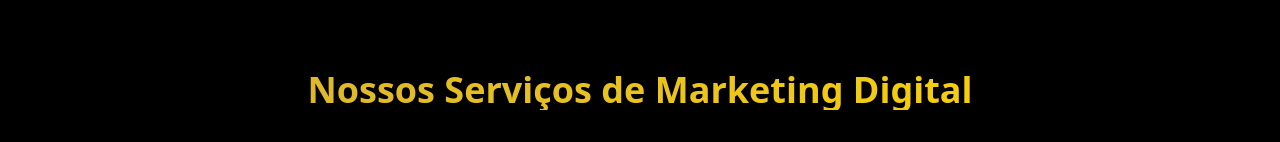
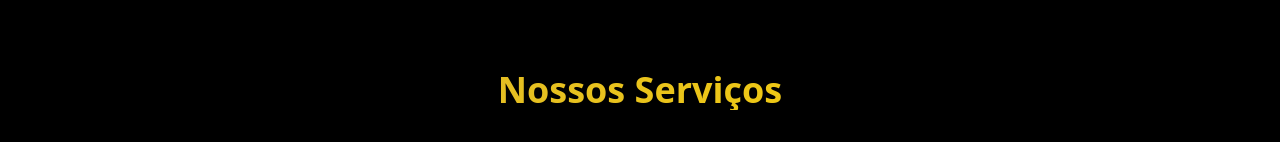
Before and after one commit to Andchiesa/lif3-site, a React (Vite) app: page / in a window 1280 px wide. Shown: the part 810-952 px from the top of the page. Built offline with nearby package versions, Linux system fonts and the light colour scheme.

Commit message:
Update App.tsx

```diff
--- a/src/App.tsx
+++ b/src/App.tsx
@@ -328,7 +328,7 @@ function App() {
       <section id="services" className={`py-20 ${theme.sectionBg}`}>
         <div className="container mx-auto px-6">
           <h2 className="text-4xl font-bold text-center mb-16 bg-gradient-to-r from-[#D4AF37] to-[#FFD700] text-transparent bg-clip-text">
-            Nossos Serviços de Marketing Digital
+            Nossos Serviços
           </h2>
           <div className="grid grid-cols-1 md:grid-cols-2 lg:grid-cols-3 gap-8">
             {services.map((service, index) => (
```
